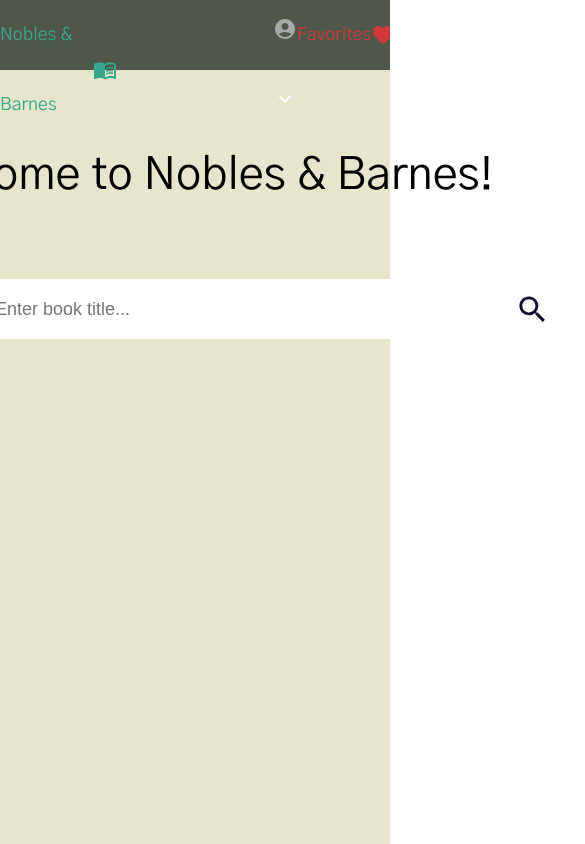
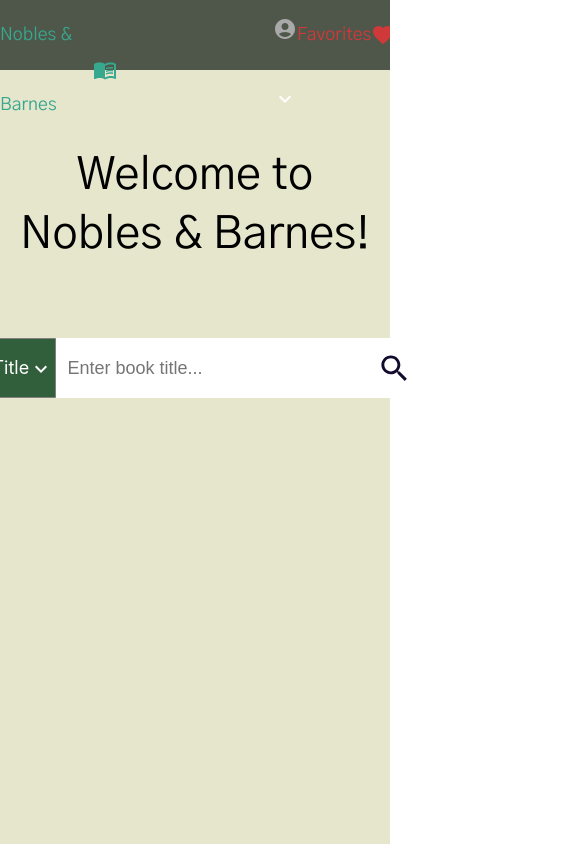
Before and after one commit to chq-ristina/CSCI-39548-Project, a React (Create React App) app in the folder client/: page / in a window 390 px wide. Shown: the top 844 px of the page, 585 px wide, since content can reach past the window. Built offline with nearby package versions, Linux system fonts and the light colour scheme.

Commit message:
Home page styled

```diff
--- a/client/src/Components/Dropdown.css
+++ b/client/src/Components/Dropdown.css
@@ -1,4 +1,4 @@
-.dropdown-button{
+.dropdown-button {
   box-sizing: border-box;
   height: 60px;
   width: 150px;
@@ -14,14 +14,14 @@
   cursor: pointer;
 }
 
-  .dropdown-text{
+.dropdown-text {
   margin-left: 5px;
   margin-top: 5px;
   display: flex;
   justify-content: space-between;
 }
 
-  .menu{
+.menu {
   position: absolute;
   list-style-type: none;
   margin: 0px 0;
@@ -33,17 +33,29 @@
   font-size: 18px;
 }
 
-  .menu > li:hover{
+.menu>li:hover {
   background-color: #719e7e;
 }
 
-  .menu > li > button{
+.menu>li>button {
   width: 100%;
   height: 100%;
   text-align: left;
   background: none;
-    border:none;
+  border: none;
   padding: 2.5px;
   font: inherit;
   cursor: pointer;
 }
+
+@media (max-width: 768px){
+  .dropdown-button {
+    width:100%;
+  }
+}
+
+@media (max-width: 480px){
+  .dropdown-button {
+    width:75px;
+  }
+}
--- a/client/src/Components/SearchBar.css
+++ b/client/src/Components/SearchBar.css
@@ -42,3 +42,25 @@ input:focus{
 .searchIcon svg{
     font-size: 35px;
 }
+
+@media (max-width: 768px){
+    .search input{
+        width: 350px;
+    }
+
+    .searchIcon{
+        width: 30px;
+        font-size: 5vh;
+    }
+}
+
+@media (max-width: 480px) {
+    .search input{
+        width: 300px;
+    }
+
+    .searchIcon{
+        width: 30px;
+        font-size: 5vh;
+    }
+}
--- a/client/src/Components/pages/Home.css
+++ b/client/src/Components/pages/Home.css
@@ -6,5 +6,7 @@
 }
 
 .homeSearchBar{
+    /* border: 2px solid red; */
     margin: 50px;
+    width: 80%;
 }
```
Lines whose indentation alone changed are shown as unchanged.
